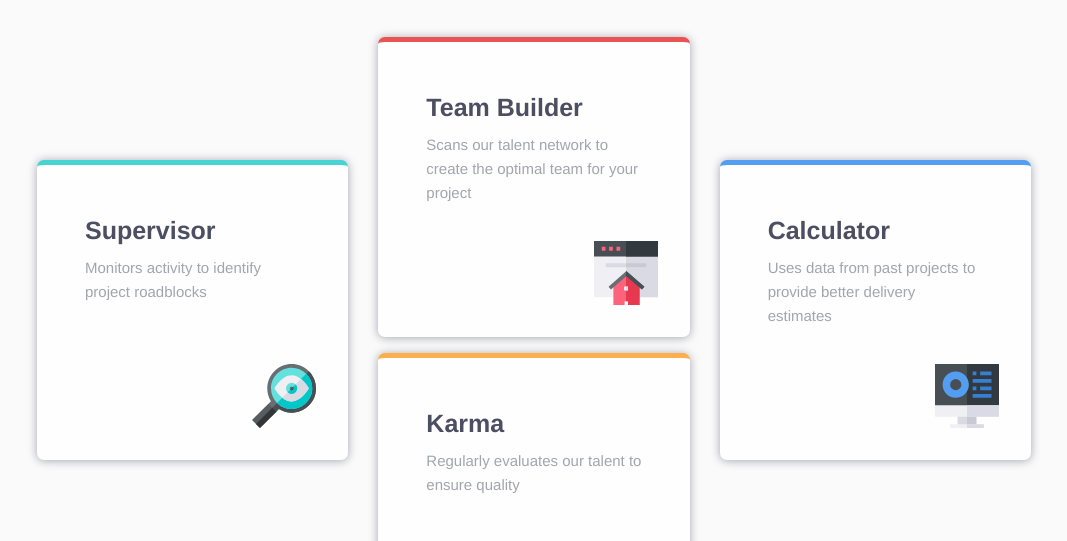
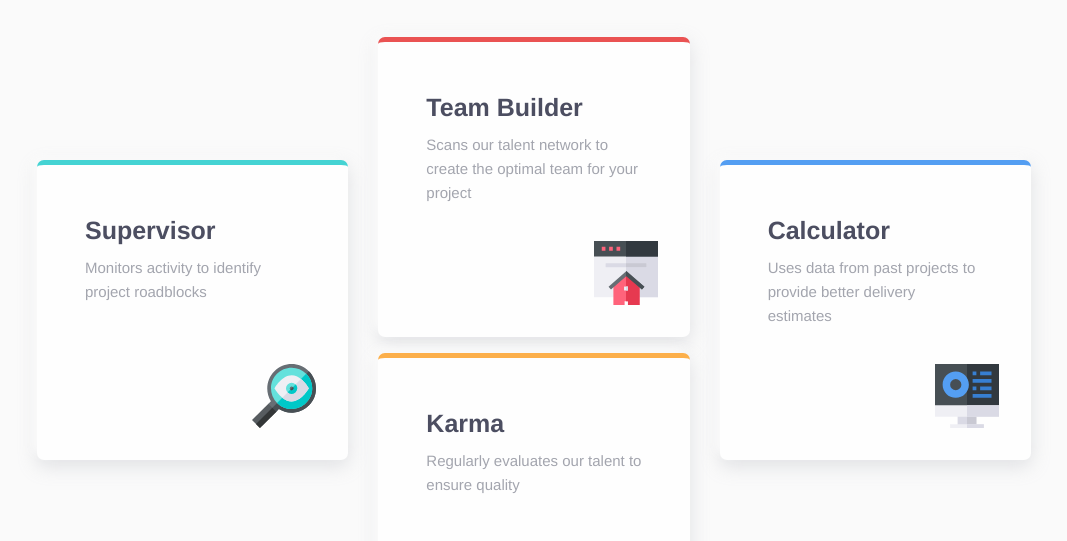
Before and after one commit to TonyOuma/Four-Challenge, a plain HTML site: page four-card-feature-section-master/index.html in a window 1280 px wide. Shown: the part 259-800 px from the top of the page, without its empty margins (106-1173 px from the left). Drawn offline with Linux system fonts and the light colour scheme.

Commit message:
fix(card section): restyle the box shadow

```diff
--- a/four-card-feature-section-master/assets/sass/pages/_home.scss
+++ b/four-card-feature-section-master/assets/sass/pages/_home.scss
@@ -15,7 +15,7 @@ main {
         height: 300px;
         border-radius: 7px;
         border: 0;
-        box-shadow: 0 0px 0px $light-gray, 0 .0px 0.00px $light-gray, 0 0px 0.00px $light-gray, 0 0.00px 0.000px $light-gray, 0 0.8px 9.4px $gray-blue, 0 70px 0px $light-gray;
+        box-shadow: -6px -6px 9px $light-gray, 0px 6px 19px rgba($gray-blue, 0.3);
         h4 {
             color: $dark-blue;
             font-weight: 600;
```
Also changed, not shown: four-card-feature-section-master/assets/css/main.min.css, 1 other file.
